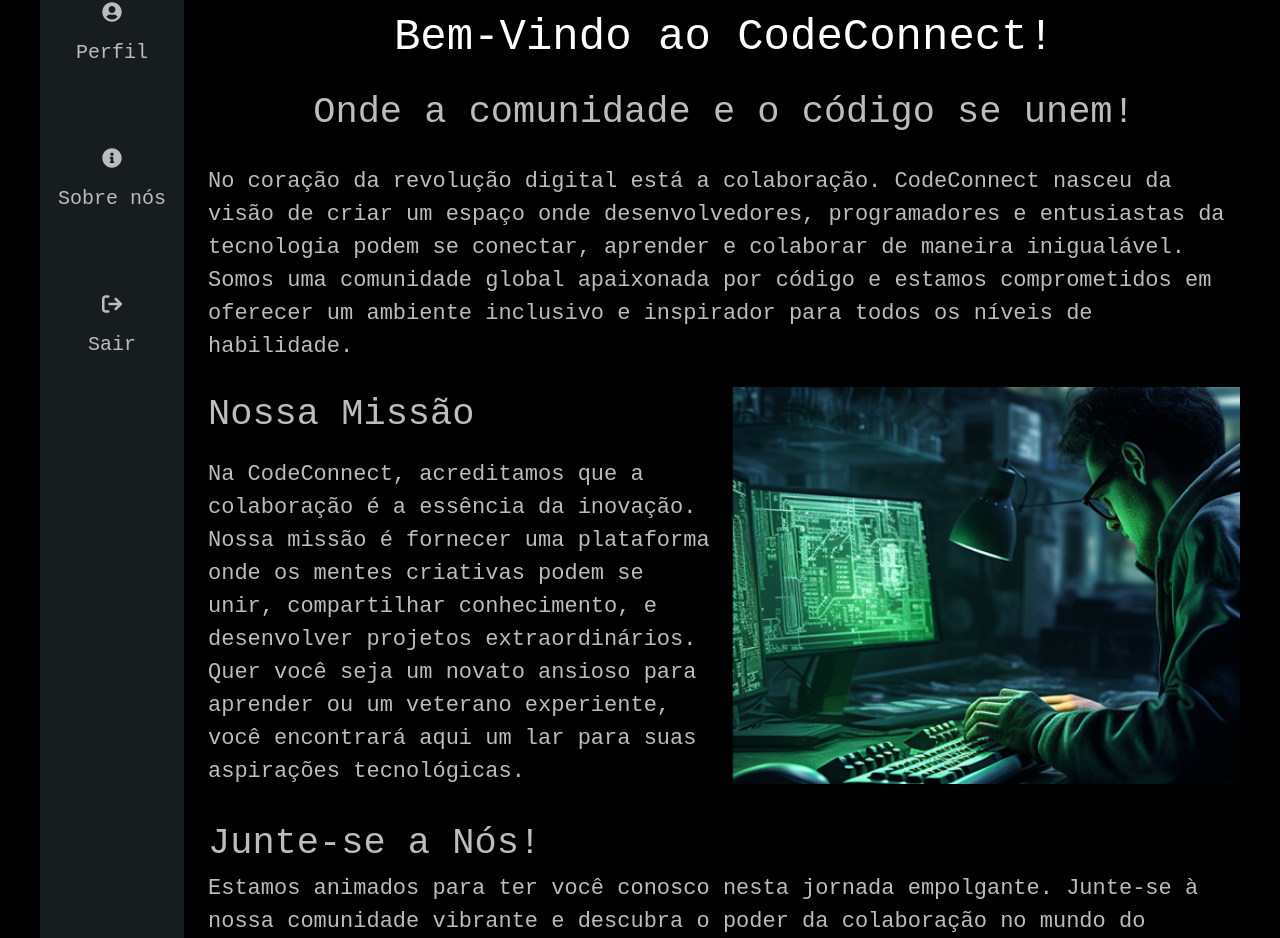
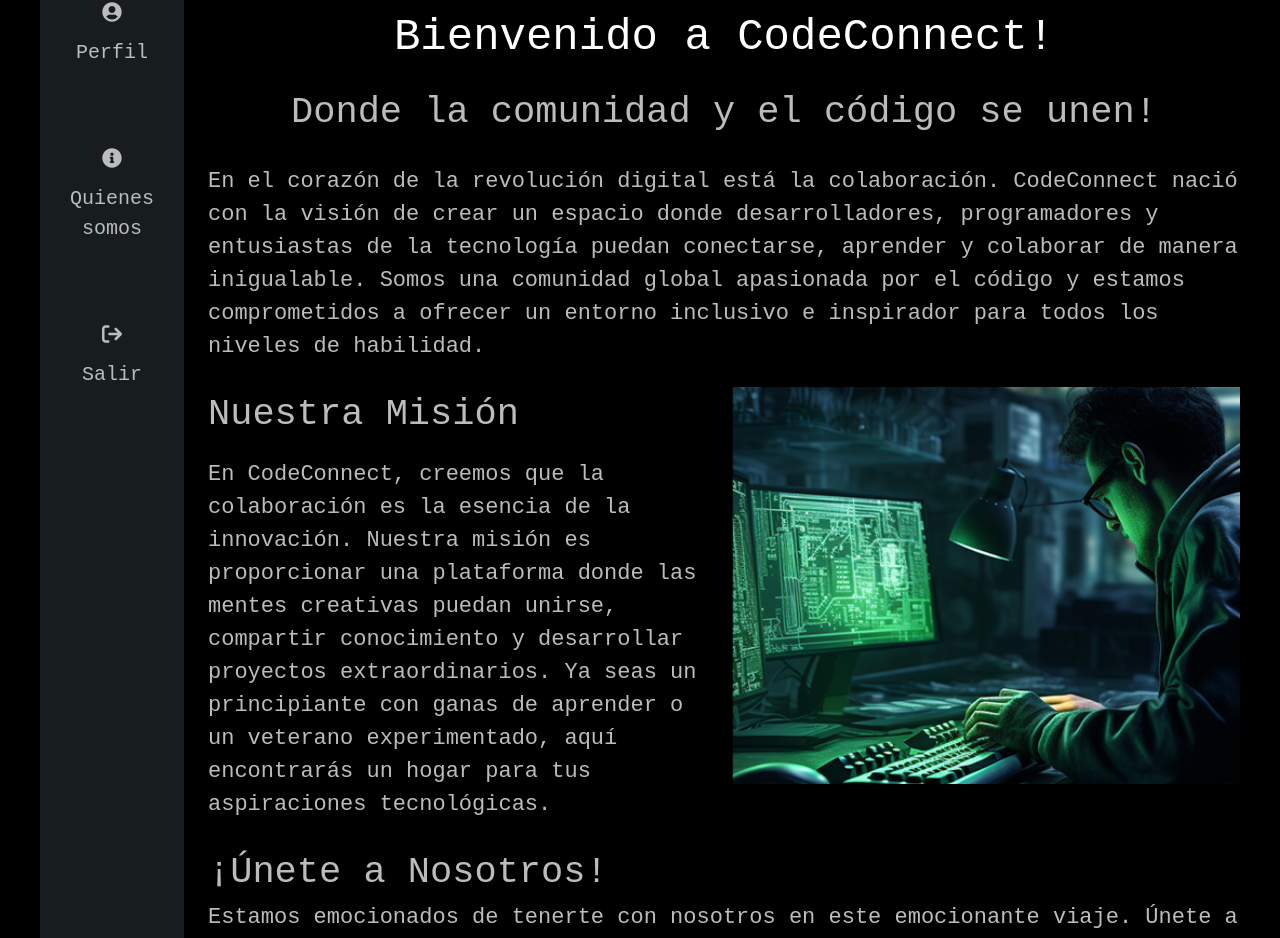
Before and after one commit to DaysibelPitter/CodeConnect, a React (Vite) app: page /acercaDe in a window 1280 px wide. Shown: the part 455-1393 px from the top of the page. Built offline with nearby package versions, Linux system fonts and the light colour scheme; no server answers; the database is empty.

Commit message:
editando los textos de portugues a español

```diff
--- a/src/App.tsx
+++ b/src/App.tsx
@@ -24,7 +24,6 @@ function App() {
           <Route path="/perfil" element={<Perfil/>}/>
           <Route path="/publicar" element={<Publicar/>}/>
           <Route path="/detailsprojects/:id" element={<DetailsProjects/>}/>
-          <Route path="/recientes" element={<Feed />} />
         </Routes>
       </BrowserRouter>
       </Provider>
--- a/src/components/AuthPage/Authpage.tsx
+++ b/src/components/AuthPage/Authpage.tsx
@@ -1,4 +1,3 @@
-// AuthPage.tsx
 import { Link } from "react-router-dom";
 import imgCadastro from "../../assets/imgCadastro.png";
 import imgLogin from "../../assets/imgLogin.png";
@@ -27,11 +26,11 @@ const AuthPage: React.FC<AuthPageProps> = ({ isCadastro }) => {
           <ContasExternas />
           <div className="cadastroLink">
             {isCadastro ? (
-              <Link to="/">Já tem conta? Faça login! <FaClipboard /></Link>
+              <Link to="/">Ya tienes cuenta? Puedes hacer Login! <FaClipboard /></Link>
             ) : (
               <>
-                <span>Ainda não tem conta?</span>
-                <Link to="/cadastro">Crie seu cadastro! <FaClipboard /></Link>
+                <span>Aun no tienes una cuenta?</span>
+                <Link to="/cadastro">Crea tu cuenta! <FaClipboard /></Link>
               </>
             )}
           </div>
--- a/src/components/ContasExternas/ContasExternas.tsx
+++ b/src/components/ContasExternas/ContasExternas.tsx
@@ -7,7 +7,7 @@ function ContasExternas(){
         <div className="contasExternas">
           <div className="outrasContas">
            <hr/>
-      <span className="hrTitulo">ou entre com outras contas</span>
+      <span className="hrTitulo">o entra con otras cuentas</span>
       </div>
         <div className="contas">
         <div className="conta">
--- a/src/components/Feed/Cards/Card/Cards.tsx
+++ b/src/components/Feed/Cards/Card/Cards.tsx
@@ -35,7 +35,7 @@ function Cards({ proyectos }: CardsProps) {
             </div>
           </div>
         </Link>
-      )):( <p>Nenhum projeto disponível.</p>
+      )):( <p>Ningun proyecto esta disponible.</p>
 
       )}
     </div>
--- a/src/components/Feed/Cards/SocialEngagement/SocialEngagement.tsx
+++ b/src/components/Feed/Cards/SocialEngagement/SocialEngagement.tsx
@@ -46,7 +46,7 @@ const dispatch: AppDispatch = useDispatch();
     await updateDoc(proyectoRef, {
       totalCompartidos: increment(1),
     });
-    dispatch(fetchProyectos()); // Actualiza Redux después del clic
+    dispatch(fetchProyectos());
   };
 
   const manejarAprobar = async () => {
@@ -54,7 +54,7 @@ const dispatch: AppDispatch = useDispatch();
     await updateDoc(proyectoRef, {
       totalSalvos: increment(1),
     });
-    dispatch(fetchProyectos()); // Asegura que el perfil refleje el conteo
+    dispatch(fetchProyectos());
   };
 
   return (
--- a/src/components/Form/Form.tsx
+++ b/src/components/Form/Form.tsx
@@ -1,4 +1,3 @@
-// Form.tsx
 import { useState } from "react";
 import { useNavigate } from "react-router-dom";
 import "./form.css";
@@ -103,7 +102,7 @@ const validarLogin = async () => {
             <label>Nombre</label>
             <input
               type="text"
-              placeholder="Nome completo"
+              placeholder="Nombre completo"
               className="inputForm"
               value={nome}
               onChange={(e) => setNome(e.target.value)}
--- a/src/components/nav/Nav.tsx
+++ b/src/components/nav/Nav.tsx
@@ -17,8 +17,8 @@ function NavFeed() {
     <Link to="/publicar"><Boton texto='Publicar'/></Link>
     <Link to="/feed" className='navBotao'><FaRegFileAlt />Feed</Link >
     <Link to="/perfil"  className='navBotao'><FaUserCircle />Perfil</Link >
-    <Link to="/acercaDe"  className='navBotao'><FaInfoCircle />Sobre nós</Link >
-    <Link to="/"  className='navBotao' type='button'><FaArrowRightFromBracket />Sair</Link>
+    <Link to="/acercaDe"  className='navBotao'><FaInfoCircle />Quienes somos</Link >
+    <Link to="/"  className='navBotao' type='button'><FaArrowRightFromBracket />Salir</Link>
     </nav>
     </>
   )
--- a/src/pages/AcercaDe/AcercaDe.tsx
+++ b/src/pages/AcercaDe/AcercaDe.tsx
@@ -9,26 +9,16 @@ function AcercaDe() {
       <NavFeed/>
       <div className="AcercaDe-content">
         <img src={imgAD} alt="Sobre CodeConnect" />
-        <h1>Bem-Vindo ao CodeConnect!</h1>
-        <h2>Onde a comunidade e o código se unem!</h2>
+        <h1>Bienvenido a CodeConnect!</h1>
+        <h2>Donde la comunidad y el código se unen!</h2>
         <p>
-          No coração da revolução digital está a colaboração. CodeConnect nasceu
-          da visão de criar um espaço onde desenvolvedores, programadores e
-          entusiastas da tecnologia podem se conectar, aprender e colaborar de
-          maneira inigualável. Somos uma comunidade global apaixonada por código
-          e estamos comprometidos em oferecer um ambiente inclusivo e inspirador
-          para todos os níveis de habilidade.
+          En el corazón de la revolución digital está la colaboración. CodeConnect nació con la visión de crear un espacio donde desarrolladores, programadores y entusiastas de la tecnología puedan conectarse, aprender y colaborar de manera inigualable. Somos una comunidad global apasionada por el código y estamos comprometidos a ofrecer un entorno inclusivo e inspirador para todos los niveles de habilidad.
         </p>
         <div className="AcercaDe-mission">
           <div className="AcercaDe-mission-text">
-            <h2>Nossa Missão</h2>
+            <h2>Nuestra Misión</h2>
             <p>
-              Na CodeConnect, acreditamos que a colaboração é a essência da
-              inovação. Nossa missão é fornecer uma plataforma onde os mentes
-              criativas podem se unir, compartilhar conhecimento, e desenvolver
-              projetos extraordinários. Quer você seja um novato ansioso para
-              aprender ou um veterano experiente, você encontrará aqui um lar
-              para suas aspirações tecnológicas.
+             En CodeConnect, creemos que la colaboración es la esencia de la innovación. Nuestra misión es proporcionar una plataforma donde las mentes creativas puedan unirse, compartir conocimiento y desarrollar proyectos extraordinarios. Ya seas un principiante con ganas de aprender o un veterano experimentado, aquí encontrarás un hogar para tus aspiraciones tecnológicas.
             </p>
           </div>
 
@@ -38,19 +28,16 @@ function AcercaDe() {
         </div>
 
         <div className="AcercaDe-invitacion">
-          <h2>Junte-se a Nós!</h2>
+          <h2>¡Únete a Nosotros!</h2>
           <p>
-            Estamos animados para ter você conosco nesta jornada empolgante.
-            Junte-se à nossa comunidade vibrante e descubra o poder da
-            colaboração no mundo do código.
+            Estamos emocionados de tenerte con nosotros en este emocionante viaje. Únete a nuestra vibrante comunidad y descubre el poder de la colaboración en el mundo del código.
           </p>
         </div>
         <div></div>
         <div className="AcercaDe-footer">
           <img src={marca} alt="imagen de la marca" />
           <h2 id="footer-title">
-            Juntos, vamos transformar ideias em inovações e moldar o futuro
-            digital.
+            Juntos, transformaremos ideas en innovaciones y moldearemos el futuro digital.
           </h2>
         </div>
       </div>
--- a/src/pages/Perfil/Perfil.tsx
+++ b/src/pages/Perfil/Perfil.tsx
@@ -66,7 +66,7 @@ function Perfil() {
     className={`filtro-post ${filtroActivo === "aprobados" ? "activo" : ""}`}
     onClick={() => setFiltroActivo("aprobados")}
   >
-    Aprobados
+    Guardados
   </button>
   <button
     className={`filtro-post ${filtroActivo === "compartidos" ? "activo" : ""}`}
```
